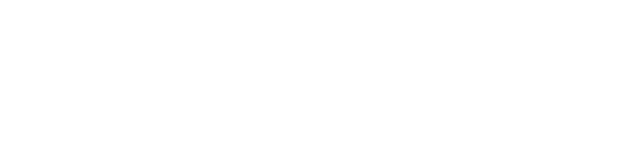
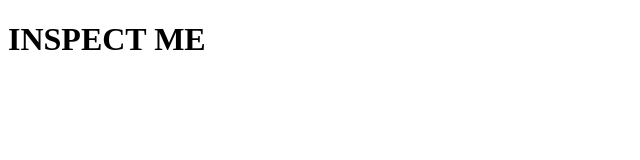
Before and after one commit to GohuleshwarA/Assignment-2-of-java-script, a plain HTML site: page index.html in a window 1280 px wide. Shown: the whole page, without its empty margins (0-640 px from the left). Drawn offline with Linux system fonts and the light colour scheme.

Commit message:
Update index.html

```diff
--- a/index.html
+++ b/index.html
@@ -8,7 +8,7 @@
 </head>
 <body>
 
-
+    <h1>INSPECT ME </h1>
 
 
     <script src="script.js"></script>
```
